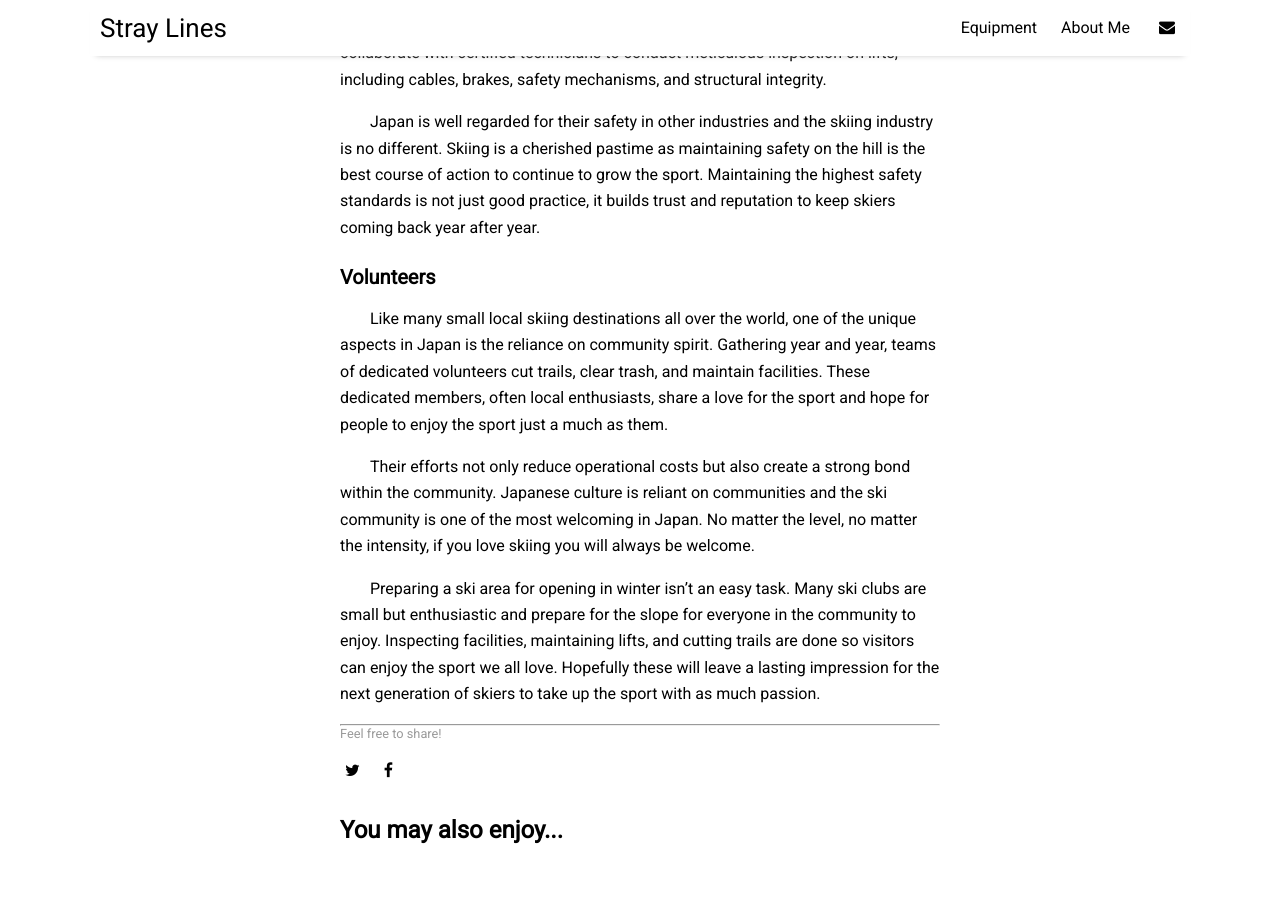
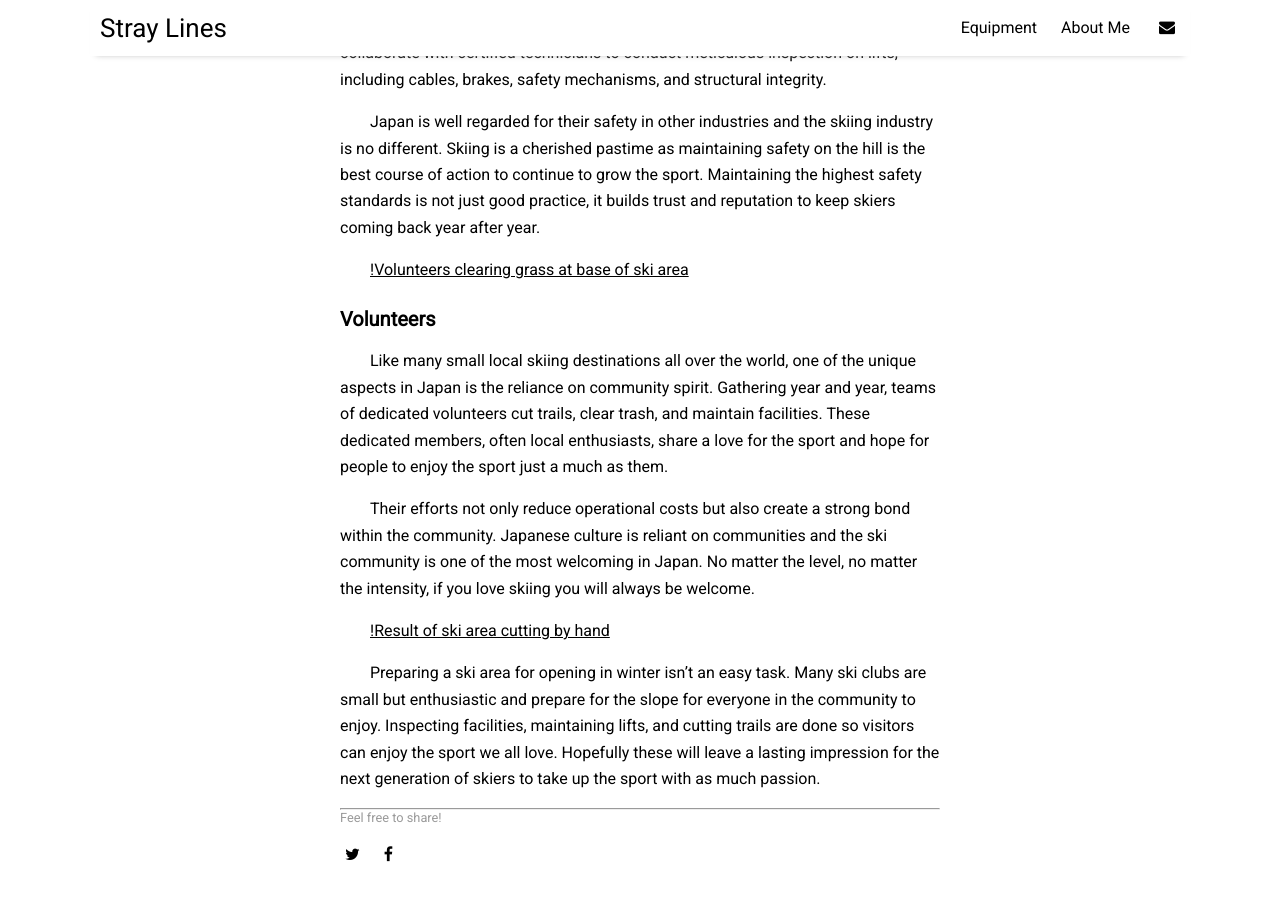
Before and after one commit to eliotcochrane/eliotcochrane.github.io, a Jekyll site: the page built from _posts/2023-10-11-volunteer-work.md, in a window 1280 px wide and 900 px high, scrolled down 1669 px. Built offline with Jekyll 4.4.1, drawn with Linux system fonts in a browser that asks for light colours; nearby versions of some CDN libraries; some of the changed text lies outside the part shown.

Commit message:
Post "Volunteer Work"
-Create the post for "Volunteer Work"

```diff
--- a/wip/2023-10-11-volunteer-work.md
+++ b/_posts/2023-10-11-volunteer-work.md
@@ -3,7 +3,7 @@
 title: "PRESEASON: Volunteer Work"
 author: "Eliot Cochrane"
 categories: off-season,volunteer,,
-tags: [ski,preseason,preparation,volunteer,local]
+tags: [ski,preseason,preparation,volunteer,local,Volunteer Work,Setting Up for Winter,Ski Area Preparation,Trail Maintenance,Lift Inspection,Volunteer Contributions,Community Spirit,Winter Skiing,Japanese Skiing,Ski Safety,Ski Area Maintenance,Skiing Volunteers,Winter Preparations]
 image: akihachi-lift-2.png
 ---
 
@@ -40,10 +40,14 @@
 
 Japan is well regarded for their safety in other industries and the skiing industry is no different. Skiing is a cherished pastime as maintaining safety on the hill is the best course of action to continue to grow the sport. Maintaining the highest safety standards is not just good practice, it builds trust and reputation to keep skiers coming back year after year.
 
+[!Volunteers clearing grass at base of ski area](/assets/img/yuda-cutting-1.jpeg)
+
 ### Volunteers
 
 Like many small local skiing destinations all over the world, one of the unique aspects in Japan is the reliance on community spirit. Gathering year and year, teams of dedicated volunteers cut trails, clear trash, and maintain facilities. These dedicated members, often local enthusiasts, share a love for the sport and hope for people to enjoy the sport just a much as them.
 
 Their efforts not only reduce operational costs but also create a strong bond within the community. Japanese culture is reliant on communities and the ski community is one of the most welcoming in Japan. No matter the level, no matter the intensity, if you love skiing you will always be welcome.
 
+[!Result of ski area cutting by hand](/assets/img/yuda-cutting-3.jpg)
+
 Preparing a ski area for opening in winter isn't an easy task. Many ski clubs are small but enthusiastic and prepare for the slope for everyone in the community to enjoy. Inspecting facilities, maintaining lifts, and cutting trails are done so visitors can enjoy the sport we all love. Hopefully these will leave a lasting impression for the next generation of skiers to take up the sport with as much passion.
```
Also changed, not shown: assets/img/yuda-cutting-3.jpg (added).
